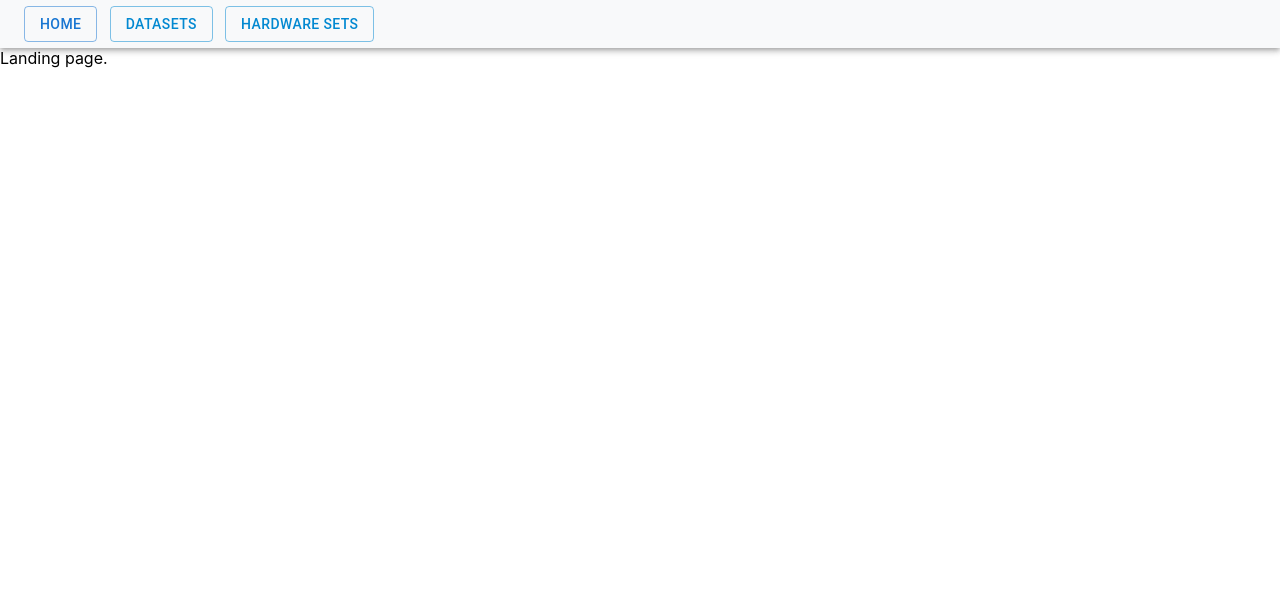
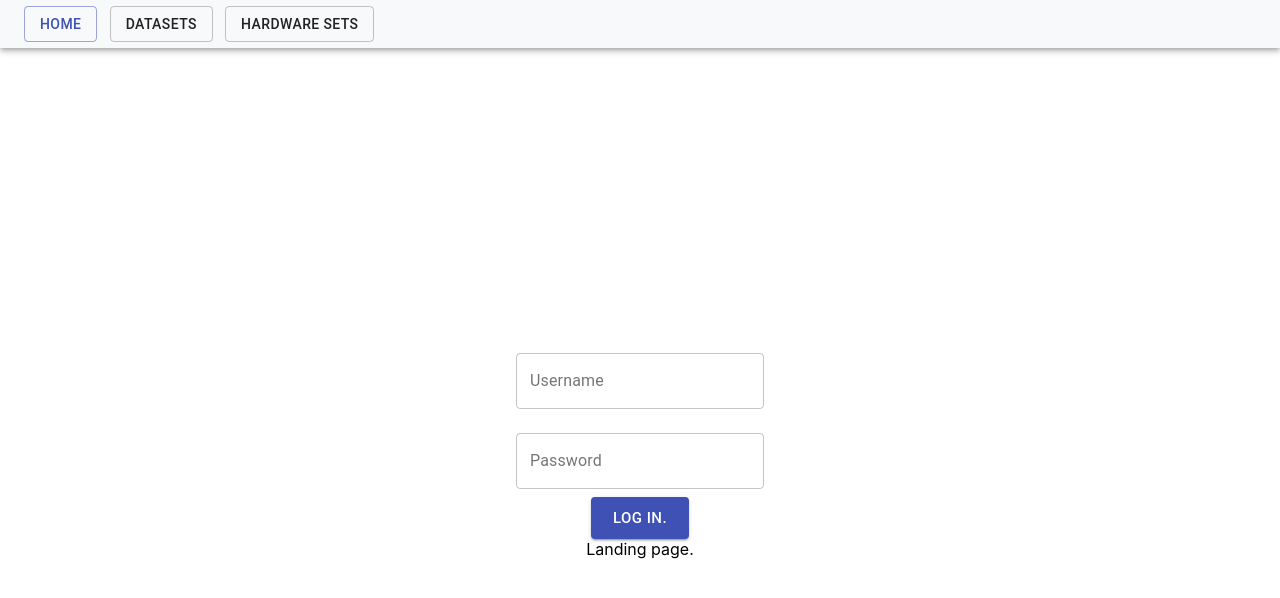
Before and after one commit to SoftwareDesignLab-Fall21-Project/ReactProject, a React (Create React App) app: page / in a window 1280 px wide. Shown: the top 598 px of the page. Built offline with nearby package versions, Linux system fonts and the light colour scheme.

Commit message:
Added basic log in

```diff
--- a/src/pages/Landing.js
+++ b/src/pages/Landing.js
@@ -1,10 +1,46 @@
 import './Landing.css'
+import { Grid, TextField, Button } from '@material-ui/core';
 
 
 function Landing(){
     return (
         <div>
-            Landing page.
+            <Grid container
+              direction = "column"
+              alignItems="center"
+              justify="center"
+              style={{ minHeight: "100vh"}}
+            >
+                <Login />
+            </Grid>
+        </div>
+    );
+}
+
+const Login = () => {
+    return (
+        <div>
+            <Grid container
+                  direction = "column"
+                  alignItems="center"
+                  justify="center"
+                  style={{ minHeight: "100vh"}}
+            >
+                <TextField
+                    margin={"normal"}
+                    id="outlined-basic"
+                    label="Username"
+                    variant="outlined" />
+                <TextField
+                    margin={"normal"}
+                    id="outlined-basic"
+                    label="Password"
+                    variant="outlined" />
+                <Button size={"large"} variant={"contained"} color={"primary"}>
+                    Log in.
+                </Button>
+                Landing page.
+            </Grid>
         </div>
     );
 }
```
Also changed, not shown: 1 other file (tests, documents, lock files or other folders).
